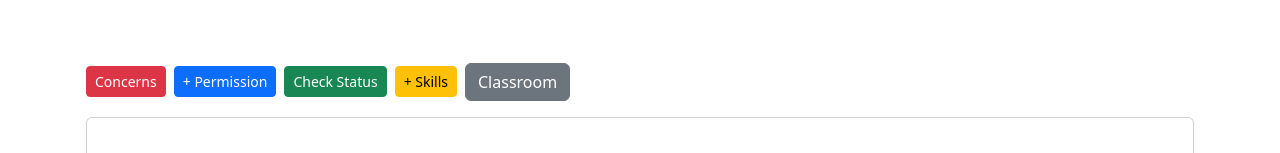
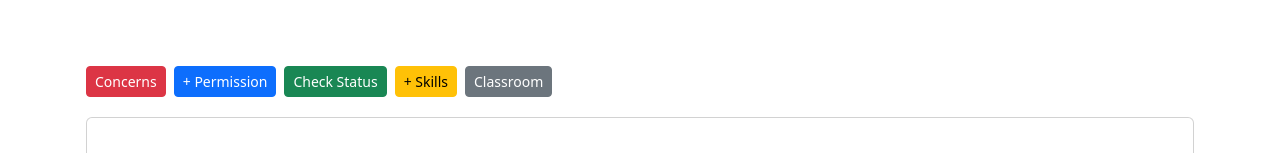
Before and after one commit to Prithivi36/ClassroomManagement, a React (Vite) app: page /#/1/1 in a window 1280 px wide. Shown: the part 378-531 px from the top of the page. Built offline with nearby package versions, Linux system fonts and the light colour scheme; no server answers.

Commit message:
Classroom button

```diff
--- a/src/Pages/Home/Components/AllDetails.jsx
+++ b/src/Pages/Home/Components/AllDetails.jsx
@@ -28,7 +28,7 @@ function AllDetails() {
         <button data-bs-toggle='modal' data-bs-target='#leaveModal' className="btn btn-sm me-2 my-1 btn-primary">+ Permission</button>
         <button data-bs-toggle='modal' data-bs-target='#StatusCheck'  className="btn btn-sm me-2 my-1 btn-success">Check Status</button>
         <button data-bs-toggle='modal' data-bs-target='#SkillsAdd' className="btn btn-sm me-2 my-1 btn-warning">+ Skills</button>
-        <button onClick={()=>navigator('/classroom')} className="btn btn-secondary">Classroom</button>
+        <button onClick={()=>navigator('/classroom')} className="btn btn-sm btn-secondary">Classroom</button>
         <ConcernModal merit={selectedStudent.studentConcern}  />
         <LeaveModal />
         <StatusModal request={selectedStudent.leaveOrOdRequests} />
```
